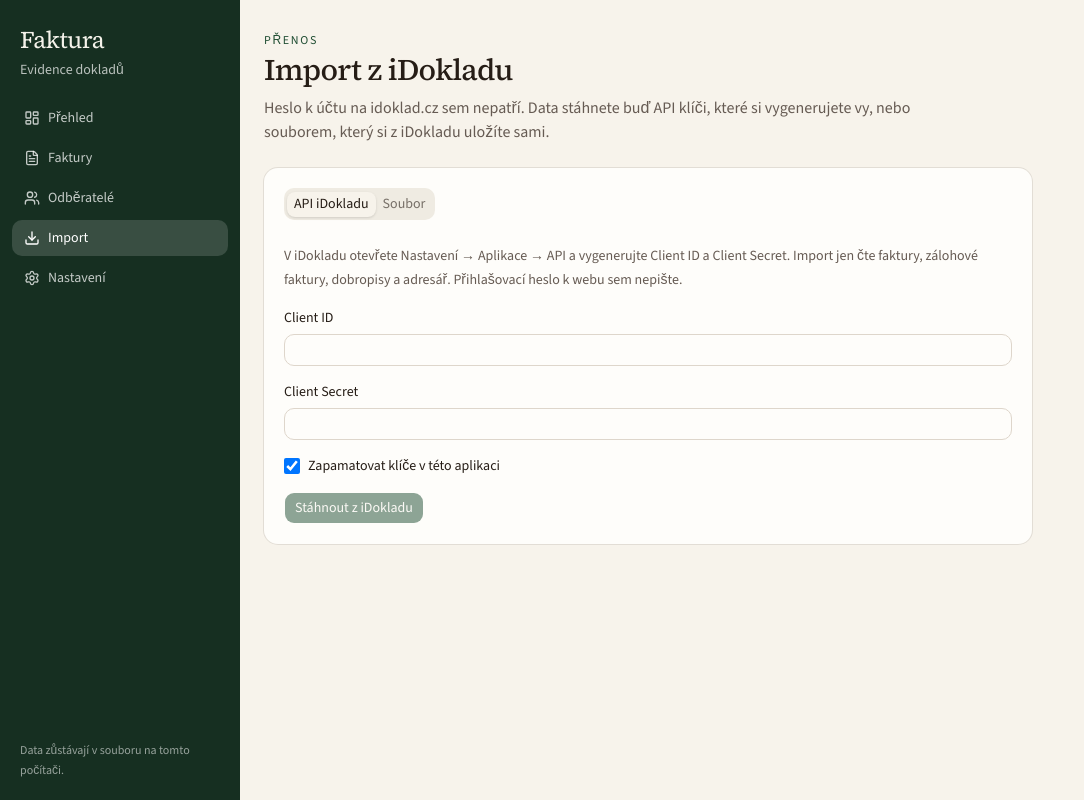
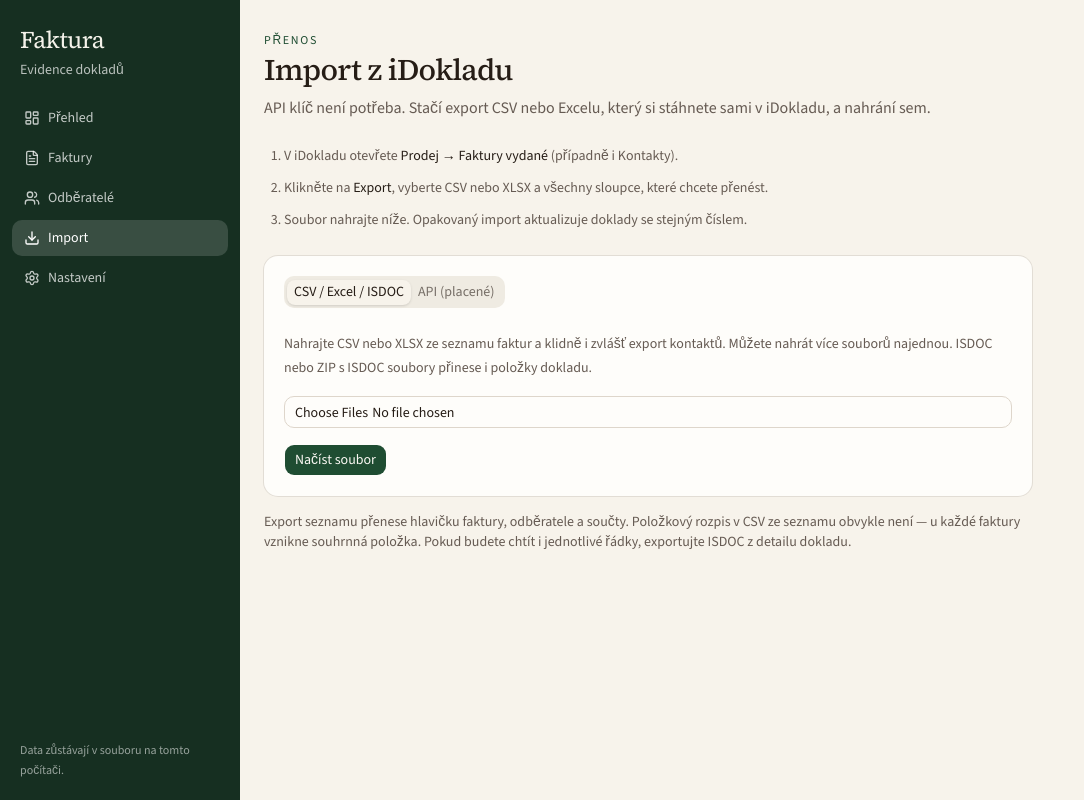
Before and after one commit to MartinJanda1/MJ-faktury, a Next.js app: page /import in a window 1280 px wide. Shown: the whole page, without its empty margins (0-1084 px from the left). Built offline with nearby package versions, Linux system fonts and the light colour scheme.

Commit message:
Prefer CSV import from iDoklad without requiring API keys
Make file import the default path and document the export steps
for unpaid iDoklad accounts that cannot generate API credentials.

Co-authored-by: martin.janda1 <martin.janda1@gmail.com>

```diff
--- a/app/(app)/import/page.tsx
+++ b/app/(app)/import/page.tsx
@@ -11,11 +11,23 @@ export default async function ImportPage() {
       <PageHeader
         eyebrow="Přenos"
         title="Import z iDokladu"
-        description="Heslo k účtu na idoklad.cz sem nepatří. Data stáhnete buď API klíči, které si vygenerujete vy, nebo souborem, který si z iDokladu uložíte sami."
+        description="API klíč není potřeba. Stačí export CSV nebo Excelu, který si stáhnete sami v iDokladu, a nahrání sem."
       />
+      <ol className="mb-6 max-w-3xl list-decimal space-y-2 pl-5 text-sm leading-6 text-muted-foreground">
+        <li>
+          V iDokladu otevřete <strong className="font-medium text-foreground">Prodej → Faktury vydané</strong> (případně i Kontakty).
+        </li>
+        <li>
+          Klikněte na <strong className="font-medium text-foreground">Export</strong>, vyberte CSV nebo XLSX a všechny sloupce, které chcete přenést.
+        </li>
+        <li>Soubor nahrajte níže. Opakovaný import aktualizuje doklady se stejným číslem.</li>
+      </ol>
       <div className="max-w-3xl rounded-xl bg-card p-4 ring-1 ring-foreground/10 sm:p-5">
         <ImportPanel clientId={company.idokladClientId} hasSecret={company.hasIdokladSecret} />
       </div>
+      <p className="mt-4 max-w-3xl text-sm text-muted-foreground">
+        Export seznamu přenese hlavičku faktury, odběratele a součty. Položkový rozpis v CSV ze seznamu obvykle není — u každé faktury vznikne souhrnná položka. Pokud budete chtít i jednotlivé řádky, exportujte ISDOC z detailu dokladu.
+      </p>
     </div>
   );
 }
--- a/components/import-panel.tsx
+++ b/components/import-panel.tsx
@@ -10,16 +10,16 @@ import type { ImportCounts } from "@/lib/types";
 
 export function ImportPanel({ clientId, hasSecret }: { clientId: string; hasSecret: boolean }) {
   return (
-    <Tabs defaultValue="api">
+    <Tabs defaultValue="soubor">
       <TabsList>
-        <TabsTrigger value="api">API iDokladu</TabsTrigger>
-        <TabsTrigger value="soubor">Soubor</TabsTrigger>
+        <TabsTrigger value="soubor">CSV / Excel / ISDOC</TabsTrigger>
+        <TabsTrigger value="api">API (placené)</TabsTrigger>
       </TabsList>
+      <TabsContent value="soubor" className="pt-4">
+        <FileImport />
+      </TabsContent>
       <TabsContent value="api" className="pt-4">
         <ApiImport clientId={clientId} hasSecret={hasSecret} />
-      </TabsContent>
-      <TabsContent value="soubor" className="pt-4">
-        <FileImport />
       </TabsContent>
     </Tabs>
   );
@@ -77,7 +77,7 @@ function ApiImport({ clientId, hasSecret }: { clientId: string; hasSecret: boole
   return (
     <div className="grid gap-4">
       <p className="text-sm leading-6 text-muted-foreground">
-        V iDokladu otevřete Nastavení → Aplikace → API a vygenerujte Client ID a Client Secret. Import jen čte faktury, zálohové faktury, dobropisy a adresář. Přihlašovací heslo k webu sem nepište.
+        API obvykle vyžaduje placený tarif iDokladu. Pokud klíč nemáte, použijte záložku CSV / Excel. Heslo k webu sem nepatří.
       </p>
       <label className="grid gap-1.5 text-sm">
         <span className="font-medium">Client ID</span>
@@ -135,7 +135,7 @@ function FileImport() {
   return (
     <form onSubmit={submit} className="grid gap-4">
       <p className="text-sm leading-6 text-muted-foreground">
-        Nahrajte export seznamu faktur nebo kontaktů ve formátu CSV nebo XLSX, jednotlivý ISDOC, nebo ZIP s více ISDOC soubory. Seznam z iDokladu přenese hlavičku a součet. Položky jsou v ISDOC a v API.
+        Nahrajte CSV nebo XLSX ze seznamu faktur a klidně i zvlášť export kontaktů. Můžete nahrát více souborů najednou. ISDOC nebo ZIP s ISDOC soubory přinese i položky dokladu.
       </p>
       <Input name="files" type="file" multiple accept=".csv,.txt,.xlsx,.xlsm,.xml,.isdoc,.zip,text/csv,application/xml" required />
       <div>
--- a/lib/store.ts
+++ b/lib/store.ts
@@ -12,7 +12,19 @@ export type StoreDocument = {
 };
 
 const BLOB_PATHNAME = "faktura-db.json";
-const localPath = () => process.env.FAKTURA_DB_PATH || path.join(process.cwd(), "data", "faktura.json");
+
+function localFile() {
+  if (process.env.FAKTURA_DB_PATH) return process.env.FAKTURA_DB_PATH;
+  // On Vercel without Blob the writable area is /tmp (ephemeral per instance).
+  if (process.env.VERCEL) return path.join("/tmp", "faktura.json");
+  return path.join(process.cwd(), "data", "faktura.json");
+}
+
+export function storageMode(): "blob" | "tmp" | "local" {
+  if (useBlob()) return "blob";
+  if (process.env.VERCEL) return "tmp";
+  return "local";
+}
 
 function emptyDocument(): StoreDocument {
   return {
@@ -47,7 +59,8 @@ function useBlob() {
 
 async function readLocal(): Promise<StoreDocument> {
   try {
-    const raw = await fs.readFile(localPath(), "utf8");
+    const file = localFile();
+    const raw = await fs.readFile(/*turbopackIgnore: true*/ file, "utf8");
     return JSON.parse(raw) as StoreDocument;
   } catch (error) {
     if ((error as NodeJS.ErrnoException).code === "ENOENT") return emptyDocument();
@@ -56,11 +69,11 @@ async function readLocal(): Promise<StoreDocument> {
 }
 
 async function writeLocal(doc: StoreDocument) {
-  const file = localPath();
-  await fs.mkdir(path.dirname(file), { recursive: true });
+  const file = localFile();
+  await fs.mkdir(/*turbopackIgnore: true*/ path.dirname(file), { recursive: true });
   const temp = `${file}.${process.pid}.tmp`;
-  await fs.writeFile(temp, JSON.stringify(doc), "utf8");
-  await fs.rename(temp, file);
+  await fs.writeFile(/*turbopackIgnore: true*/ temp, JSON.stringify(doc), "utf8");
+  await fs.rename(/*turbopackIgnore: true*/ temp, file);
 }
 
 async function readBlob(): Promise<StoreDocument> {
```
